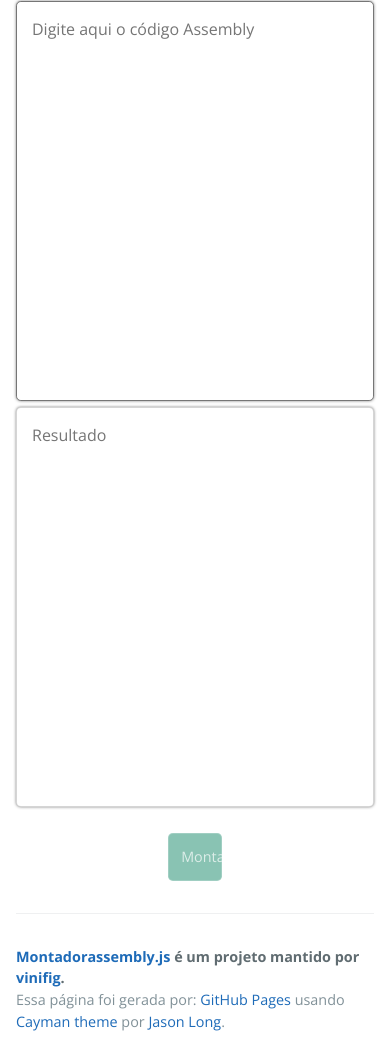
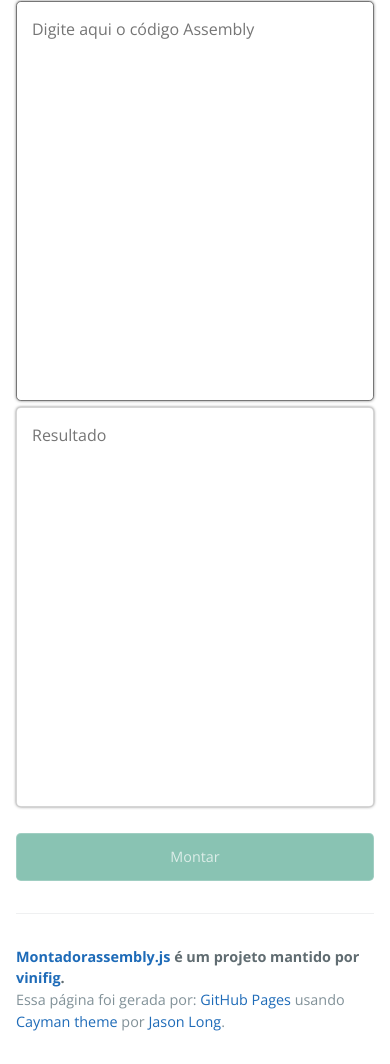
Before and after one commit to vinifig/MontadorAssembly, a plain HTML site: page index.html in a window 390 px wide. Shown: the part 637-1701 px from the top of the page. Drawn offline with nearby package versions, Linux system fonts and the light colour scheme.

Commit message:
Estilo do botão de montar

```diff
--- a/stylesheets/style.css
+++ b/stylesheets/style.css
@@ -33,4 +33,9 @@ button.btn:hover{
 	#entry{
 		margin: 0;
 	}
+
+	button.btn{
+		width:100%;
+		margin-left:0;
+	}
 }
```
